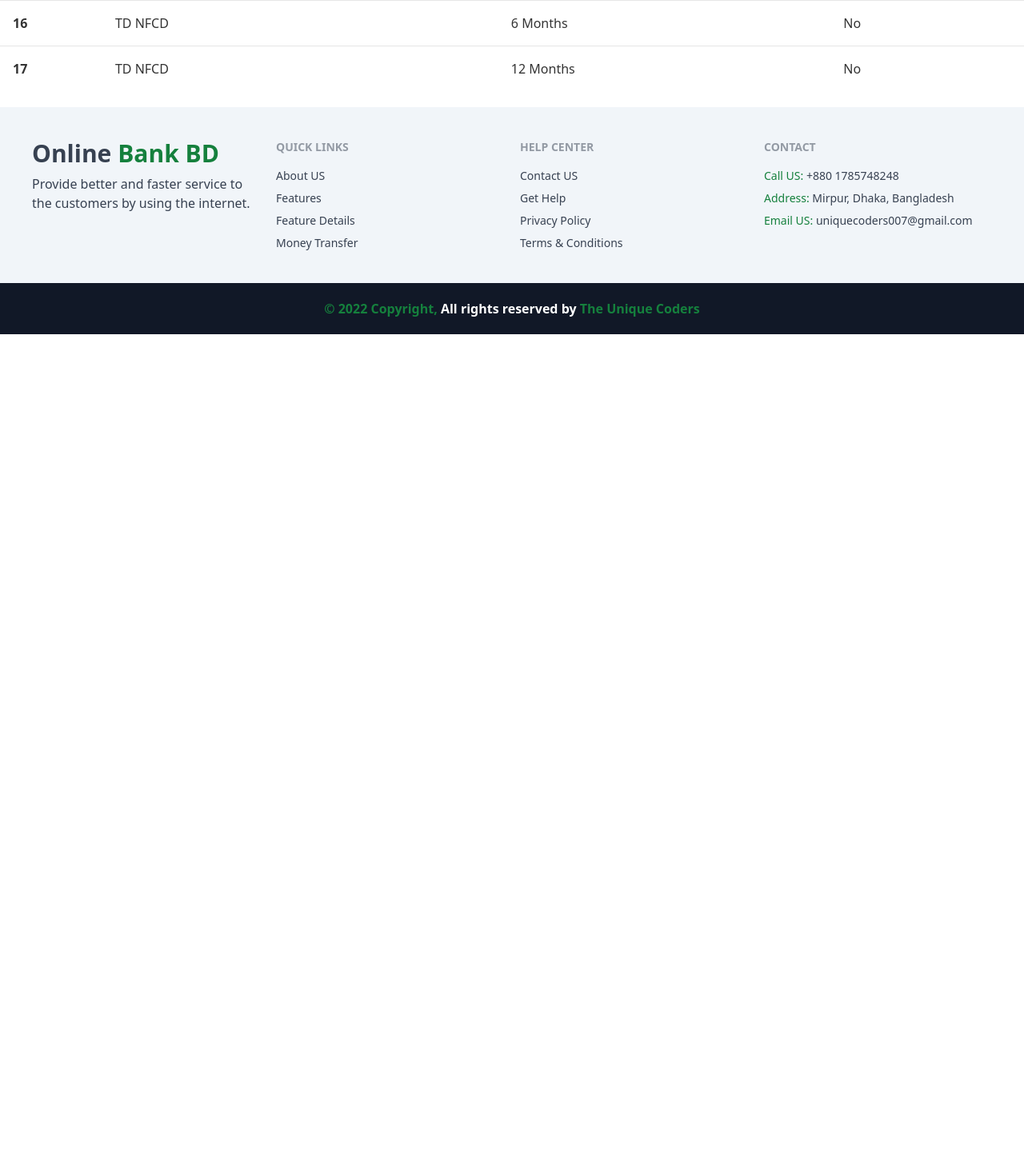
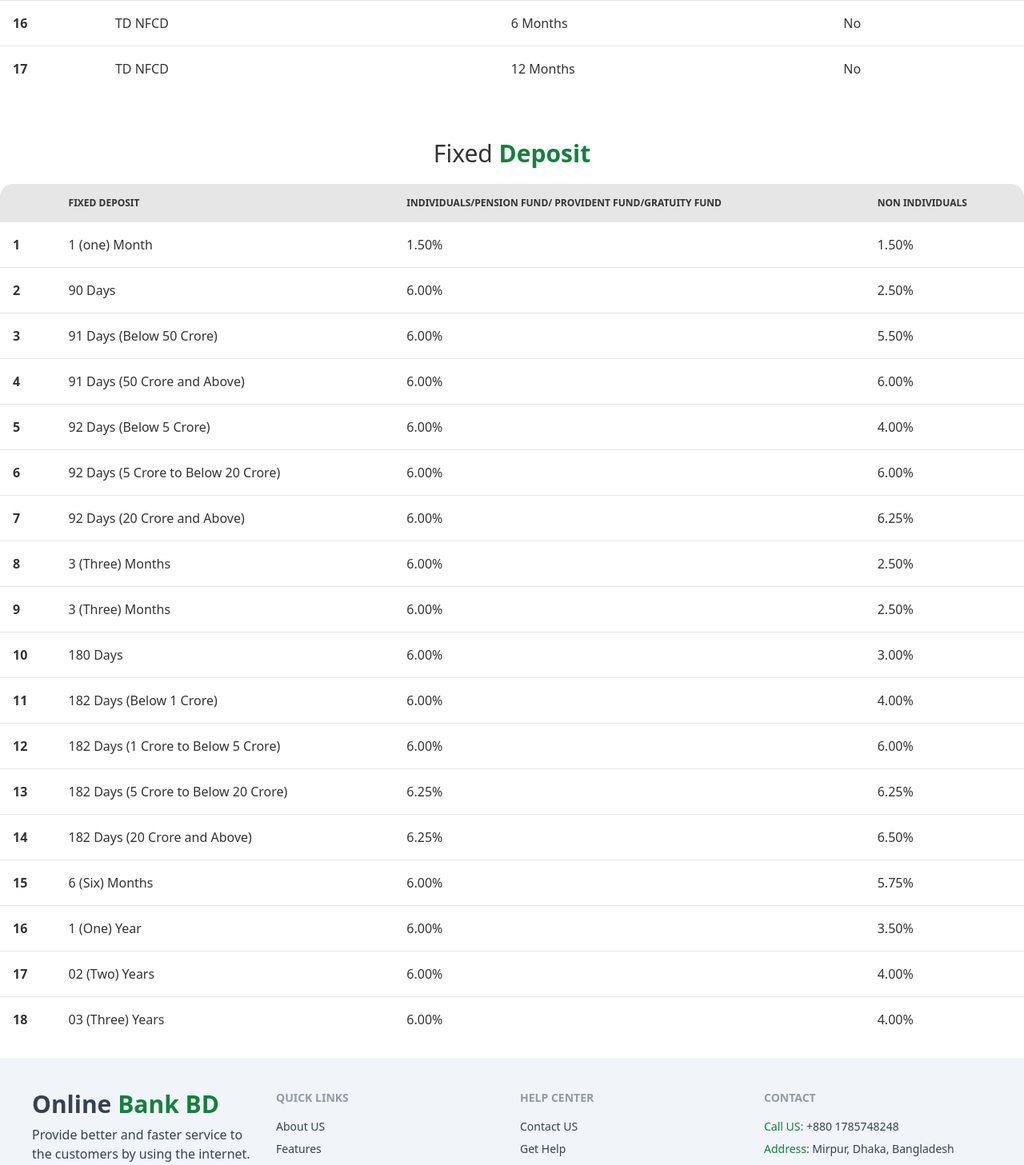
Before and after one commit to Weedito/online-bank-of-bd-client, a React (Create React App) app: page /deposit in a window 1280 px wide. Shown: the part 1360-2817 px from the top of the page at 80% size. Before the commit the page ends 1778 px from the top, so only its background shows below. Built offline with nearby package versions, Linux system fonts and the light colour scheme; no server answers; what tw-elements would draw is missing.

Commit message:
deposit-add

```diff
--- a/src/Pages/Products/Deposit/DepositDetails.js
+++ b/src/Pages/Products/Deposit/DepositDetails.js
@@ -142,7 +142,134 @@ const DepositDetails = () => {
                 </table>
             </div>
             {/* deposit details-end */}
+            {/* deposit-new */}
+            <h3 className="text-3xl pt-10">Fixed <span className='text-green-700 font-bold'>Deposit </span></h3>
+            <div className="overflow-x-auto my-5 z-0">
+                <table class="table w-full">
+                    {/* <!-- head start --> */}
+                    <thead >
+                        <tr>
+                            <th></th>
+                            <th>Fixed Deposit</th>
+                            <th>Individuals/Pension Fund/ Provident Fund/Gratuity Fund</th>
+                            <th>Non individuals</th>
+                        </tr>
+                    </thead>
+                    <tbody>
+                        {/* <!-- row 1 --> */}
+                        <tr>
+                            <th>1</th>
+                            <td>1 (one) Month</td>
+                            <td>1.50%</td>
+                            <td>1.50%</td>
+                        </tr>
 
+                        <tr>
+                            <th>2</th>
+                            <td>90 Days </td>
+                            <td>6.00%</td>
+                            <td>2.50%</td>
+                        </tr>
+
+                        <tr>
+                            <th>3</th>
+                            <td>91 Days (Below 50 Crore) </td>
+                            <td>6.00%</td>
+                            <td>5.50%</td>
+                        </tr>
+                        <tr>
+                            <th>4</th>
+                            <td>91 Days (50 Crore and Above) </td>
+                            <td>6.00%</td>
+                            <td>6.00%</td>
+                        </tr>
+                        <tr>
+                            <th>5</th>
+                            <td>92 Days (Below 5 Crore) </td>
+                            <td>6.00%</td>
+                            <td>4.00%</td>
+                        </tr>
+                        <tr>
+                            <th>6</th>
+                            <td>92 Days (5 Crore to Below 20 Crore) </td>
+                            <td>6.00%</td>
+                            <td>6.00%</td>
+                        </tr>
+                        <tr>
+                            <th>7</th>
+                            <td>92 Days (20 Crore and Above)</td>
+                            <td>6.00%</td>
+                            <td>6.25% </td>
+                        </tr>
+                        <tr>
+                            <th>8</th>
+                            <td>3 (Three) Months </td>
+                            <td>6.00%</td>
+                            <td>2.50%</td>
+                        </tr>
+                        <tr>
+                            <th>9</th>
+                            <td>3 (Three) Months</td>
+                            <td>6.00%</td>
+                            <td>2.50%</td>
+                        </tr>
+                        <tr>
+                            <th>10</th>
+                            <td>180 Days </td>
+                            <td>6.00%</td>
+                            <td>3.00%</td>
+                        </tr>
+                        <tr>
+                            <th>11</th>
+                            <td>182 Days (Below 1 Crore) </td>
+                            <td>6.00%</td>
+                            <td>4.00%</td>
+                        </tr>
+                        <tr>
+                            <th>12</th>
+                            <td>182 Days (1 Crore to Below 5 Crore) </td>
+                            <td>6.00%</td>
+                            <td>6.00%</td>
+                        </tr>
+                        <tr>
+                            <th>13</th>
+                            <td>182 Days (5 Crore to Below 20 Crore) </td>
+                            <td>6.25%</td>
+                            <td>6.25%</td>
+                        </tr>
+                        <tr>
+                            <th>14</th>
+                            <td>182 Days (20 Crore and Above) </td>
+                            <td>6.25%</td>
+                            <td>6.50%</td>
+                        </tr>
+                        <tr>
+                            <th>15</th>
+                            <td>6 (Six) Months </td>
+                            <td>6.00%</td>
+                            <td>5.75%</td>
+                        </tr>
+                        <tr>
+                            <th>16</th>
+                            <td>1 (One) Year </td>
+                            <td>6.00%</td>
+                            <td>3.50%</td>
+                        </tr>
+                        <tr>
+                            <th>17</th>
+                            <td>02 (Two) Years </td>
+                            <td>6.00%</td>
+                            <td>4.00%</td>
+                        </tr>
+                        <tr>
+                            <th>18</th>
+                            <td>03 (Three) Years </td>
+                            <td>6.00%</td>
+                            <td>4.00%</td>
+                        </tr>
+                    </tbody>
+                </table>
+            </div>
 
         </div>
     );
```
